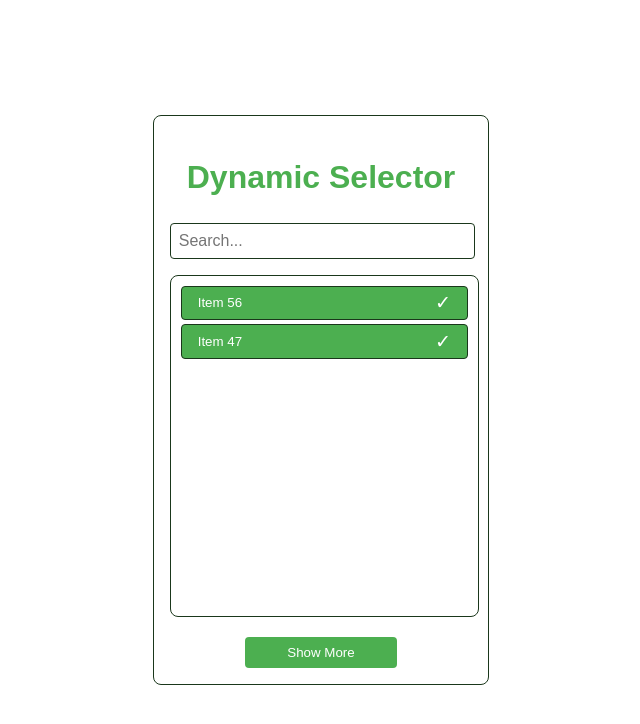
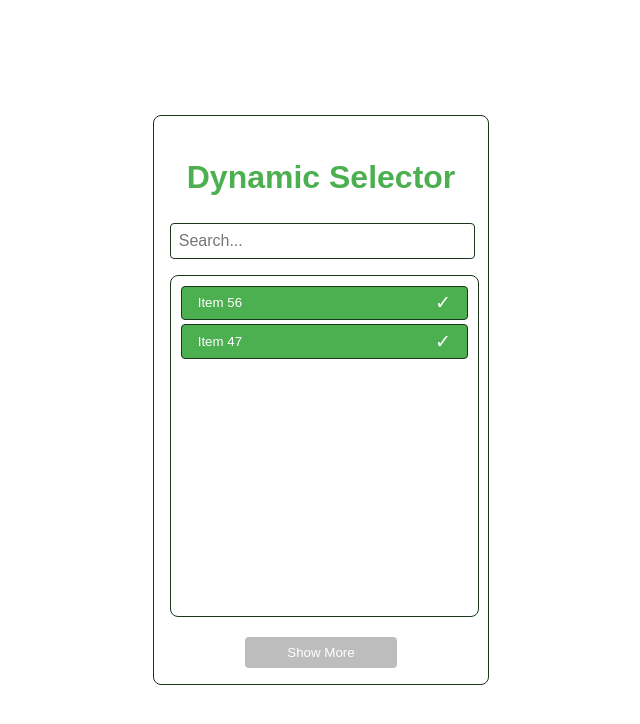
Before and after one commit to barelimelech94/dynamic-selector, a React (Vite) app: page / in a window 1280 px wide. Shown: the top 724 px of the page, without its empty margins (336-976 px from the left). Built offline with nearby package versions, Linux system fonts and the light colour scheme.

Commit message:
- clear items on search term change - disable "Show More" button when no search term is present

```diff
--- a/src/components/ExampleMultiSelectListboxDynamicSelector/ExampleMultiSelectListboxDynamicSelector.tsx
+++ b/src/components/ExampleMultiSelectListboxDynamicSelector/ExampleMultiSelectListboxDynamicSelector.tsx
@@ -71,7 +71,7 @@ const ExampleMultiSelectListboxDynamicSelector: React.FC<
             return;
         }
         console.log('Search term changed:', debouncedSearchTerm);
-        setItems([]);
+
         setPage(0);
         fetchItems(debouncedSearchTerm, 0, false);
     }, [debouncedSearchTerm, fetchItems]);
@@ -120,7 +120,11 @@ const ExampleMultiSelectListboxDynamicSelector: React.FC<
             {loading ? (
                 <LoadingIndicator />
             ) : (
-                <button className="show-more-btn" onClick={handleShowMoreClick} disabled={!hasMore}>
+                <button
+                    className="show-more-btn"
+                    onClick={handleShowMoreClick}
+                    disabled={!hasMore || !debouncedSearchTerm}
+                >
                     Show More
                 </button>
             )}
```
